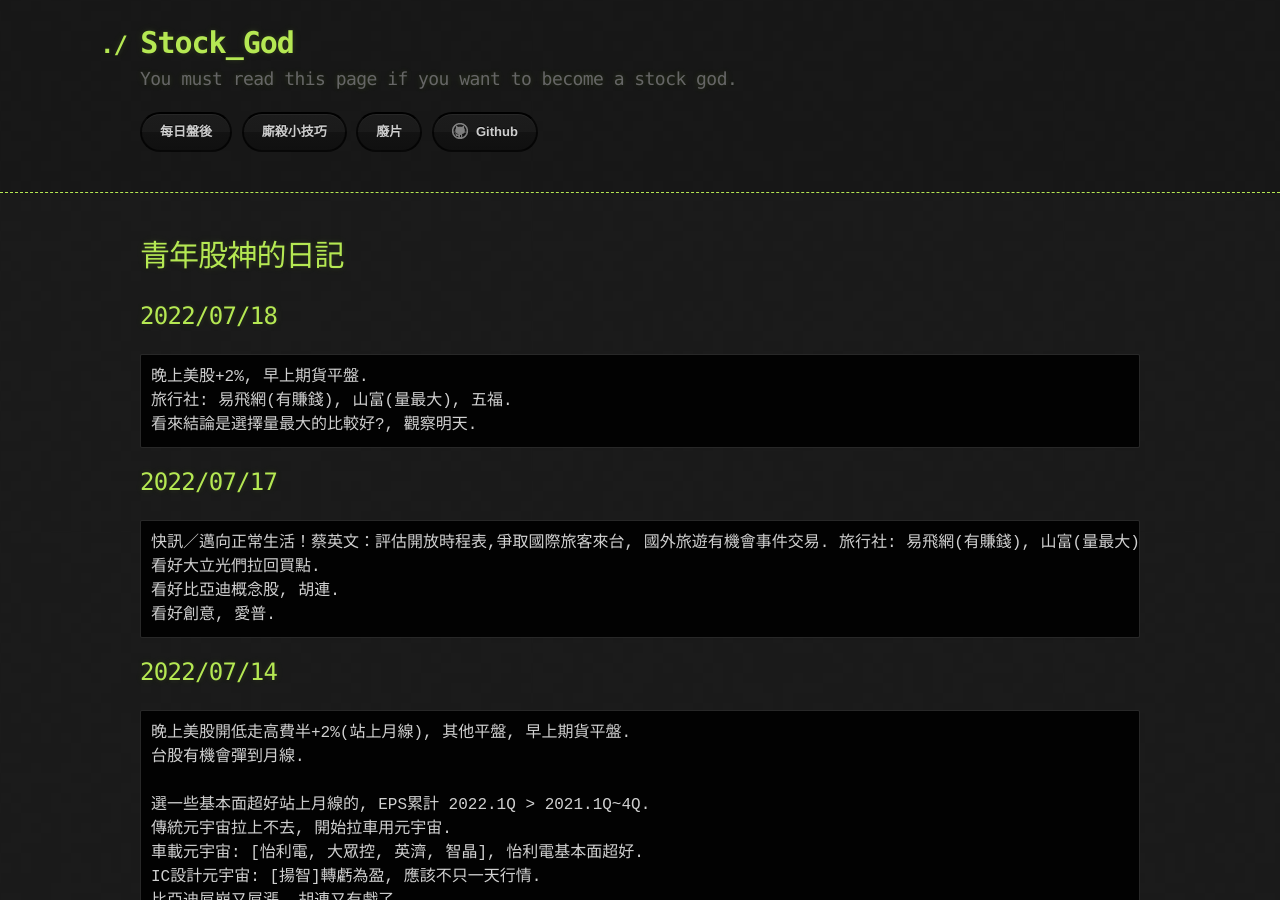
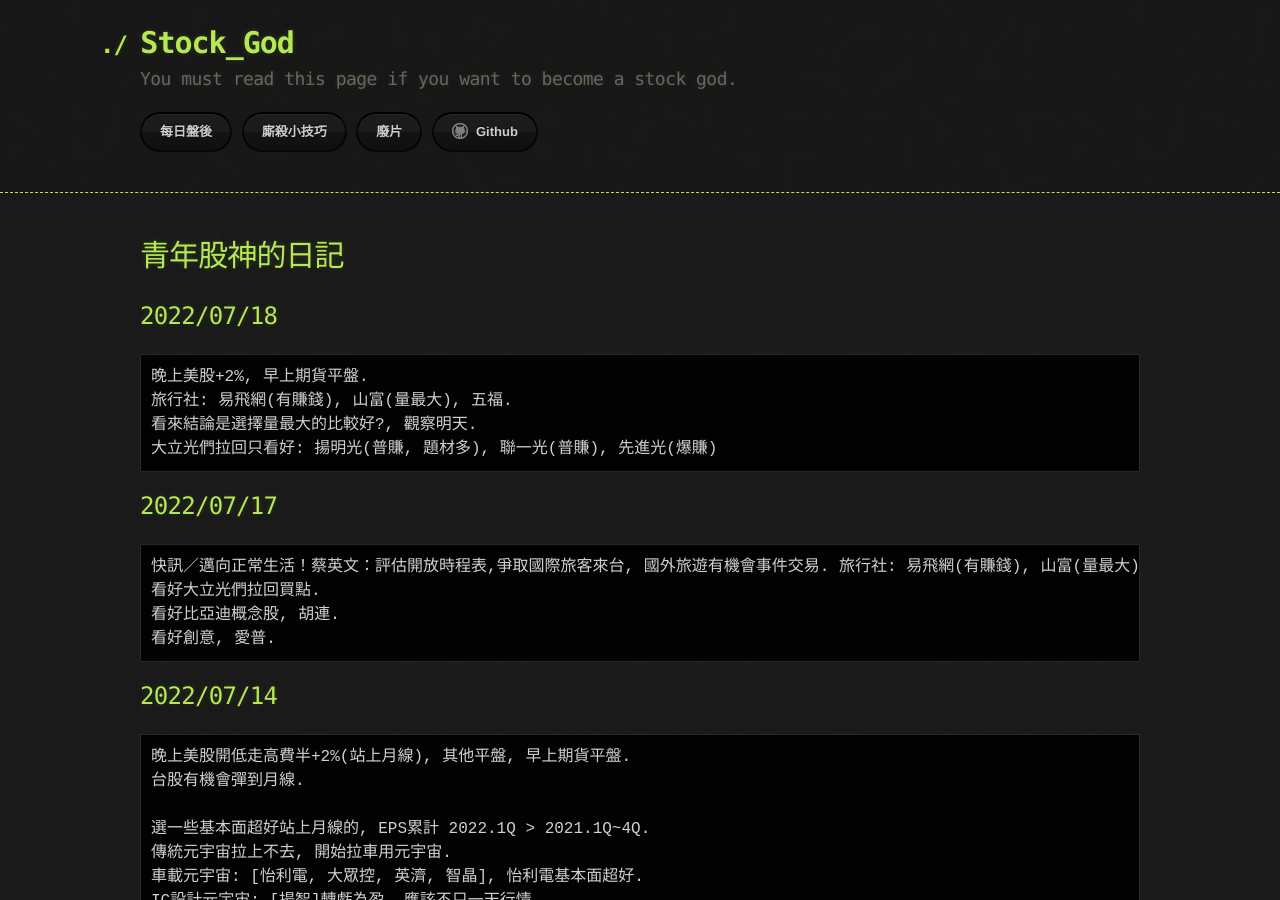
Before and after one commit to lepg5487/Stock_God, a Jekyll site: the page built from index.md, in a window 1280 px wide and 900 px high. Built offline with Jekyll 4.4.1, drawn with Linux system fonts in a browser that asks for light colours; our own code applies the rules of GitHub Pages for plain Markdown files.

Commit message:
Update index.md

````diff
--- a/index.md
+++ b/index.md
@@ -8,6 +8,7 @@ layout: testlayouts
 晚上美股+2%, 早上期貨平盤.
 旅行社: 易飛網(有賺錢), 山富(量最大), 五福.
 看來結論是選擇量最大的比較好?, 觀察明天.
+大立光們拉回只看好: 揚明光(普賺, 題材多), 聯一光(普賺), 先進光(爆賺)
 ```
 
 ## 2022/07/17
````
